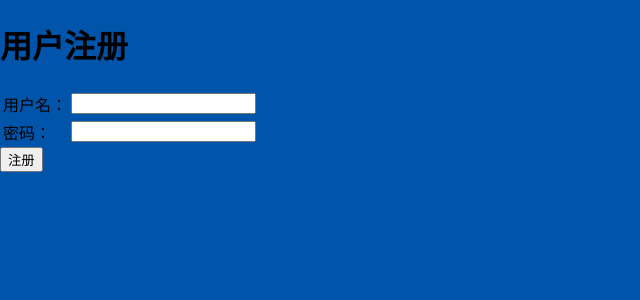
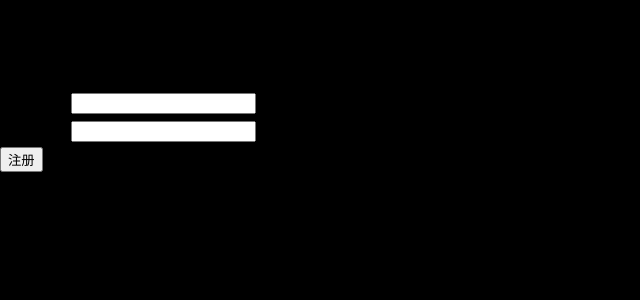
Before and after one commit to Senorsen/SenorCMS, a CodeIgniter app: a page that uses application/views/docfoot.php in a window 1280 px wide. Shown: the top 300 px of the page, without its empty margins (0-640 px from the left). Run offline with CodeIgniter, Linux system fonts and the light colour scheme; style sheets or scripts are compiled from the project's sources.

Commit message:
git crontab test

```diff
--- a/res/style/osulist.less
+++ b/res/style/osulist.less
@@ -1,5 +1,5 @@
 
-@pure-background: #05a;
+@pure-background: #000000;@a #05a;
 @article-button-unsel: #f90;
 @article-button-sel: #fff;
 @article-width: 500px;
```
